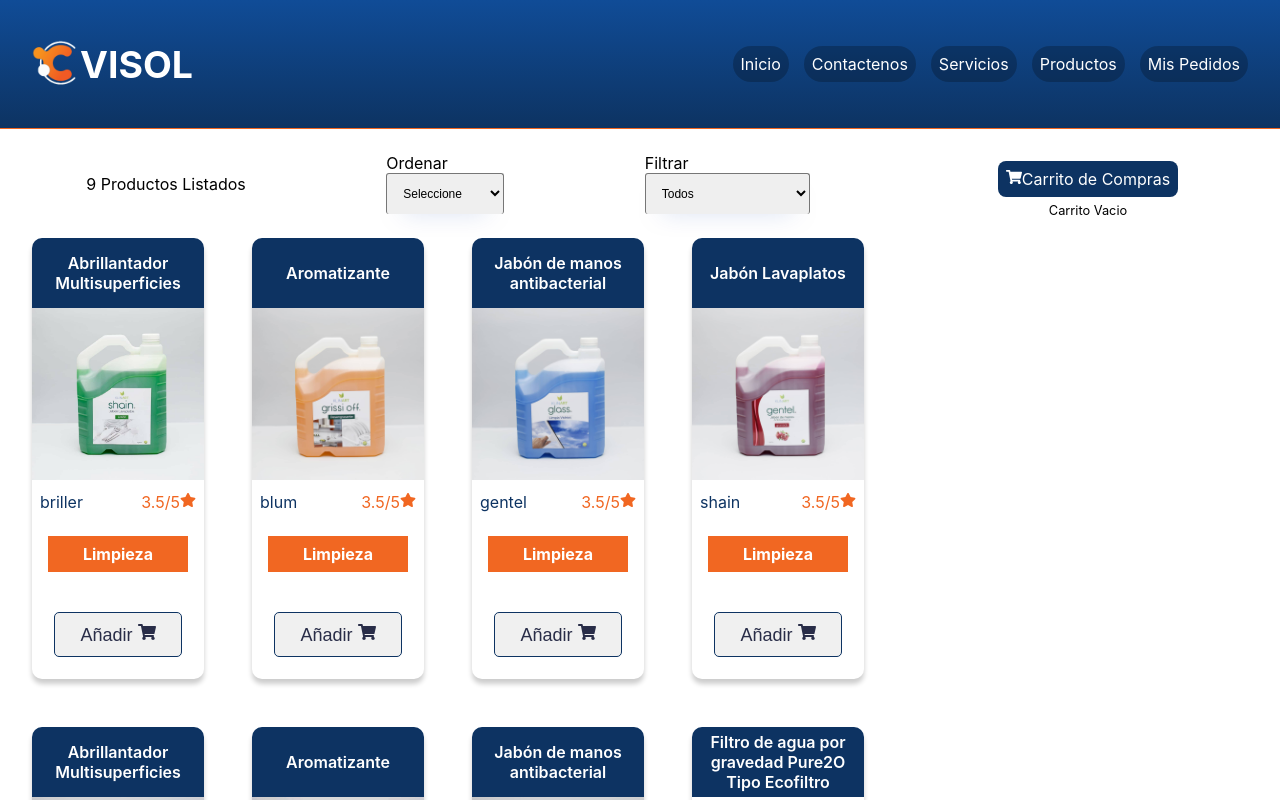
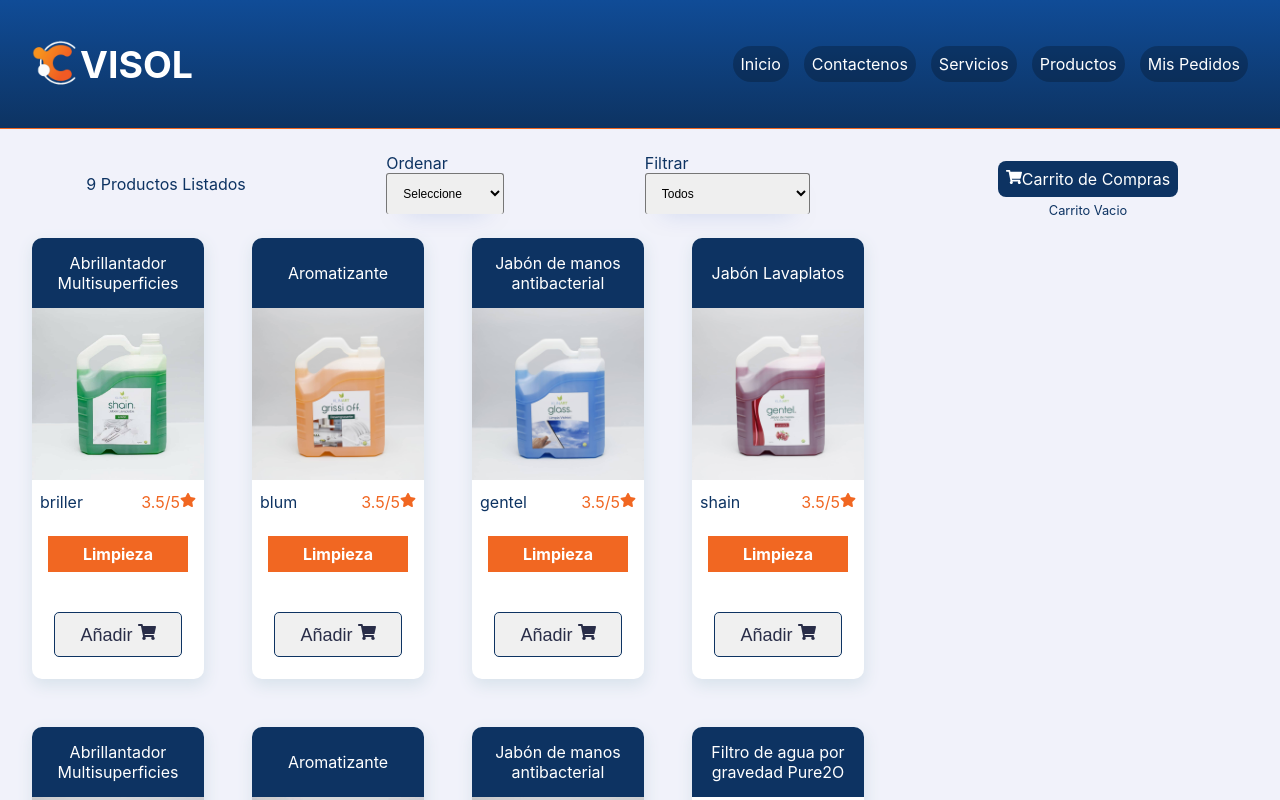
Before and after one commit to pimentelhector16/visol-project, a Next.js app: page /productos in a window 1280 px wide. Shown: the top 800 px of the page. Built offline with nearby package versions, Linux system fonts and the light colour scheme.

Commit message:
Arreglando el carrito y algunos diseños

```diff
--- a/components/Cart/index.js
+++ b/components/Cart/index.js
@@ -35,7 +35,7 @@ export default function index(props) {
           <FaShoppingCart />
           Carrito de Compras
         </div>
-        {props.cartItems.length === 0 ? (
+        {props.cartItems && props.cartItems.length === 0 ? (
           <p className="cart_text">Carrito Vacio</p>
         ) : (
           <>
@@ -57,47 +57,45 @@ export default function index(props) {
                               loading="lazy"
                             />
                           </div>
+                          <div className="cart_item_text">
+                            <div className="text">{item.nombre}</div>
+                            <div className="text">
                               <div>
-                            <div className="text">{item.nombre}</div>
-                            <div className="right">
-                              <div className="cart_item_text">
                                 {item.onz && item.medida === "onzas" && (
                                   <>
                                     <small>
                                       V/Onzas [{item.onz.medida}] x {item.count}{" "}
                                       :{" "}
                                     </small>
-                                    {
-                                      item.onz.valor * item.count
-                                    }
+                                    {item.moneda}
+                                    {item.onz.valor * item.count}
                                   </>
                                 )}
                                 {item.litro && item.medida === "litro" && (
                                   <>
                                     <small>V/Litro: </small>
-                                    {
-                                      item.litro.valor * item.count
-                                    }
+                                    {item.moneda}
+                                    {item.litro.valor * item.count}
                                   </>
                                 )}
                                 {item.galon && item.medida === "galon" && (
                                   <>
                                     <small>V/Galón: </small>
-                                    {
-                                      item.galon.valor * item.count
-                                    }
+                                    {item.moneda}
+                                    {item.galon.valor * item.count}
                                   </>
                                 )}
                                 {item.medida && item.medida === "unidad" && (
                                   <>
                                     <small>V/Unidad: </small>
+                                    {item.moneda}
                                     {item.precio * item.count}
                                   </>
                                 )}
                               </div>
-
+                              <div>
                                 <button
-                                className="button "
+                                  className="button right"
                                   onClick={() => {
                                     item.onz &&
                                       item.medida === "onzas" &&
@@ -113,8 +111,9 @@ export default function index(props) {
                                       props.removeFromCart(item, "unidad");
                                   }}
                                 >
-                                Remover
+                                  X
                                 </button>
+                              </div>
                             </div>
                           </div>
                         </li>
@@ -125,11 +124,8 @@ export default function index(props) {
               </div>
               <div className="proceder_cart">
                 <div>
-                  Total:
-                  {props.cartItems.reduce(
-                    (a, c) => a + c.costoTotal * c.count,
-                    0
-                  )}
+                  Total: Q
+                  {props.cartItems.reduce((a, c) => a + c.costoTotal, 0)}
                 </div>
                 {!state.showCheckout && (
                   <button
@@ -192,7 +188,6 @@ export default function index(props) {
       <style jsx>{`
         section {
           width: 100%;
-          min-width: 30%;
           display: flex;
           flex-direction: column;
           align-items: center;
@@ -215,11 +210,14 @@ export default function index(props) {
         .cart_items {
           padding: 1em;
           width: 100%;
+          background: white;
+          border-radius: 10px;
         }
 
         .cart_item_img {
           padding: 0;
           width: 3rem;
+          border-radius: 10px;
         }
         .cart_item {
           list-style: none;
@@ -236,10 +234,7 @@ export default function index(props) {
           padding: 1em;
           margin-left: 1em;
         }
-        .right {
-          text-align: right;
-          padding: 1em;
-        }
+
         .button {
           background-color: #0d3362;
           color: white;
@@ -261,7 +256,11 @@ export default function index(props) {
           border-radius: 12px;
         }
         .cart_item_text {
-          padding-right: 1em;
+          display: flex;
+          flex-direction: column;
+        }
+        .right {
+          float: right;
         }
         /* FORM CHECKOUT */
         form {
--- a/pages/api/index.js
+++ b/pages/api/index.js
@@ -22,7 +22,7 @@ export const productos = [
     },
     moneda: "Q",
     rated: 3.5,
-    availableSizes: ["onz", "litro"],
+    availableSizes: ["onz", "galon"],
   },
   {
     id: "2",
@@ -165,7 +165,7 @@ export const productos = [
   },
   {
     id: "F152",
-    nombre: "Filtro de agua por gravedad Pure2O Tipo Ecofiltro",
+    nombre: "Filtro de agua por gravedad Pure2O",
     descripcion: `Pure2O filtro por gravedad, con capacidad de eliminar el 99.99% de microorganísmos en el agua
     Desarrollado por el más grande fabricante de medio de filtración a base de tierras diatomaceas "Imerys", remueve peligrosas del agua, produciendo agua para beber segura y sana. Nuestro Cartucho ImerPure puede remover bacterias como E. Collie, y protozoos como el criptosporidium, también remueve contaminantes como algas, gusanos, polvo, micronutrientes.
     Pure2O puede convertir en segura el agua de su chorro, agua de lluvia y aguas de fuentes naturales en agua segura para beber, sin afectar los minerales y microelementos necesarios para hidratar.el cuerpo al momento de bener agua.
@@ -174,6 +174,7 @@ export const productos = [
     NO NECESITA SERVICIO
     REMUEVE EL 99.99% DE MICROORGANÍSMOS`,
     categoria: ["Purificadores"],
+    marca: "Ecofiltro",
     imagen_url: "pfa1.jpg",
     imagen_thumb_url: "pfa1.jpg",
     moneda: "Q",
@@ -183,7 +184,7 @@ export const productos = [
   },
   {
     id: "F1521",
-    nombre: "Filtro de agua por gravedad Pure2O Tipo Ecofiltro",
+    nombre: "Filtro de agua por gravedad Pure2O",
     descripcion: `Pure2O filtro por gravedad, con capacidad de eliminar el 99.99% de microorganísmos en el agua
     Desarrollado por el más grande fabricante de medio de filtración a base de tierras diatomaceas "Imerys", remueve peligrosas del agua, produciendo agua para beber segura y sana. Nuestro Cartucho ImerPure puede remover bacterias como E. Collie, y protozoos como el criptosporidium, también remueve contaminantes como algas, gusanos, polvo, micronutrientes.
     Pure2O puede convertir en segura el agua de su chorro, agua de lluvia y aguas de fuentes naturales en agua segura para beber, sin afectar los minerales y microelementos necesarios para hidratar.el cuerpo al momento de bener agua.
@@ -192,6 +193,7 @@ export const productos = [
     NO NECESITA SERVICIO
     REMUEVE EL 99.99% DE MICROORGANÍSMOS`,
     categoria: ["Purificadores"],
+    marca: "Ecofiltro",
     imagen_url: "pfa1.jpg",
     imagen_thumb_url: "pfa1.jpg",
     moneda: "Q",
--- a/styles/globals.css
+++ b/styles/globals.css
@@ -1,4 +1,4 @@
-*{
+* {
   box-sizing: border-box;
   margin: 0;
   padding: 0;
@@ -9,7 +9,7 @@
   -webkit-box-shadow: none;
 }
 
-:root{
+:root {
   --main-menu: #ffffff;
   --main-primary: #f16722;
   --main-secundary: #0d3362;
@@ -21,9 +21,10 @@ html,
 body {
   padding: 0;
   margin: 0;
-  font-family: -apple-system, BlinkMacSystemFont, Segoe UI, Roboto, Oxygen,
-    Ubuntu, Cantarell, Fira Sans, Droid Sans, Helvetica Neue, sans-serif;
-  background-color: var(--main-menu);
+  font-family: -apple-system, BlinkMacSystemFont, Segoe UI, Roboto, Oxygen, Ubuntu, Cantarell, Fira Sans, Droid Sans,
+    Helvetica Neue, sans-serif;
+  background-color: #f1f2fa;
+  color: #0d3362;
   overflow-x: hidden;
 }
 
@@ -32,12 +33,19 @@ a {
   text-decoration: none;
 }
 
-input[type=text], input[type=email], input[type=number]{
+input[type="text"],
+input[type="email"],
+input[type="number"] {
   width: 100%;
   padding: 8px 20px;
   box-sizing: border-box;
+  height: 50px;
+  outline: none;
+  background-color: #fff;
+  color: #0d3362;
+  font-size: 1em;
 }
-select{
+select {
   position: relative;
   overflow: hidden;
   display: block;
@@ -66,17 +74,17 @@ select::selection {
   width: 100vw;
   height: 100px;
   display: flex;
-  background: linear-gradient(#104c97 0%, #0d3362 100%);
+  background:  var(--main-secundary);
   border-top: 1px solid var(--main-primary);
-  color:white;
+  color: white;
   justify-content: center;
   align-items: center;
 }
 
 .footer img {
   margin-left: 0.5rem;
-  background:white;
-  padding: .5em;
+  background: white;
+  padding: 0.5em;
   width: 80px;
   height: 60px;
   border-radius: 50%;
@@ -98,7 +106,6 @@ select::selection {
     flex-direction: column-reverse;
     justify-content: center;
     text-align: center;
-    background-color: red;
   }
 }
 
@@ -126,21 +133,45 @@ select::selection {
 
 /* Animations to fade the snackbar in and out */
 @-webkit-keyframes fadein {
-  from {bottom: 0; opacity: 0;}
-  to {bottom: 30px; opacity: 1;}
+  from {
+    bottom: 0;
+    opacity: 0;
+  }
+  to {
+    bottom: 30px;
+    opacity: 1;
+  }
 }
 
 @keyframes fadein {
-  from {bottom: 0; opacity: 0;}
-  to {bottom: 30px; opacity: 1;}
+  from {
+    bottom: 0;
+    opacity: 0;
+  }
+  to {
+    bottom: 30px;
+    opacity: 1;
+  }
 }
 
 @-webkit-keyframes fadeout {
-  from {bottom: 30px; opacity: 1;}
-  to {bottom: 0; opacity: 0;}
+  from {
+    bottom: 30px;
+    opacity: 1;
+  }
+  to {
+    bottom: 0;
+    opacity: 0;
+  }
 }
 
 @keyframes fadeout {
-  from {bottom: 30px; opacity: 1;}
-  to {bottom: 0; opacity: 0;}
+  from {
+    bottom: 30px;
+    opacity: 1;
+  }
+  to {
+    bottom: 0;
+    opacity: 0;
+  }
 }
```
Also changed, not shown: components/Products/index.js (+27 -26 lines). Lines whose indentation alone changed are shown as unchanged.
